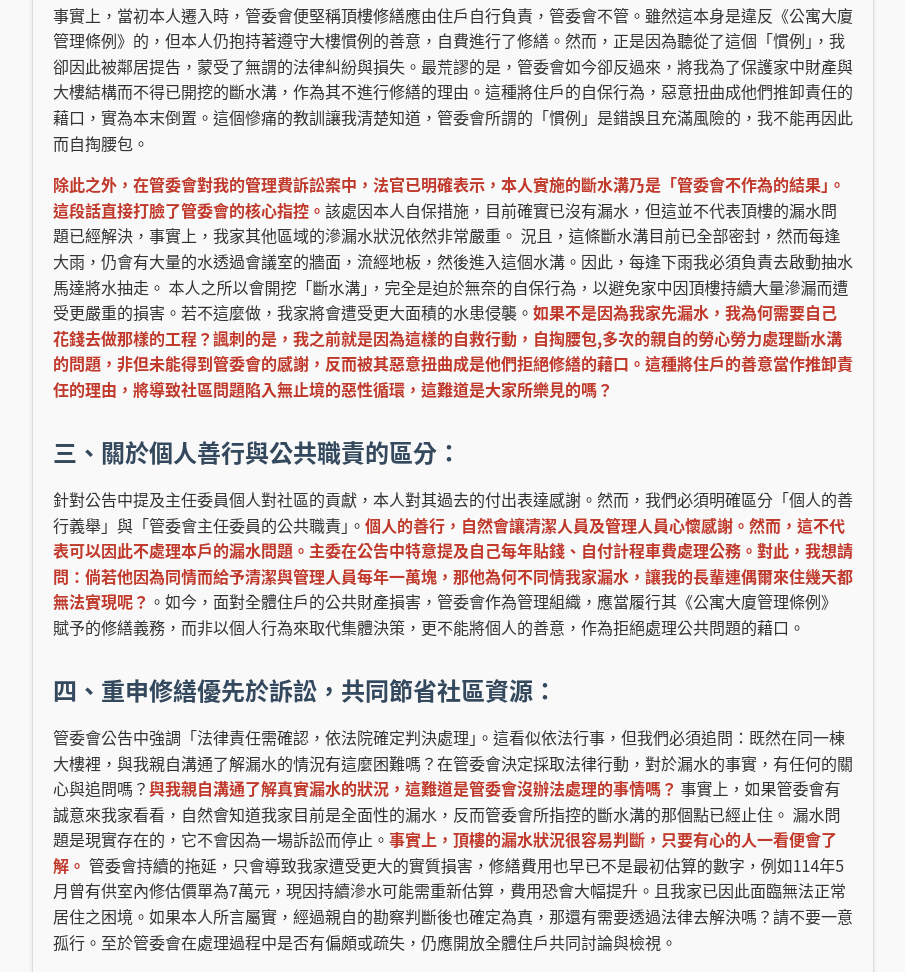
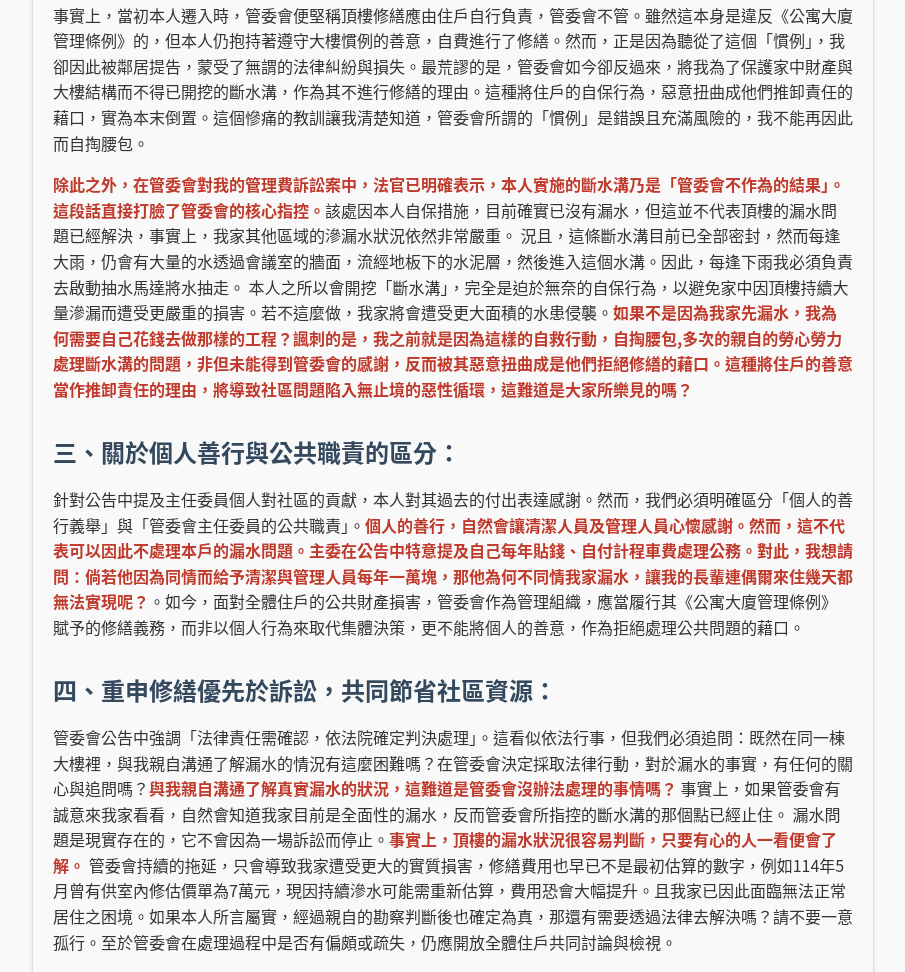
Before and after one commit to jomesbody/my-community-notice, a plain HTML site: page clarification.html in a window 1280 px wide. Shown: the part 1010-1982 px from the top of the page, without its empty margins (187-1092 px from the left). Drawn offline with Linux system fonts and the light colour scheme.

Commit message:
Add files via upload

```diff
--- a/clarification.html
+++ b/clarification.html
@@ -82,7 +82,7 @@
     <h2>二、關於「挖掘凹槽」的指控與真相：</h2>
     <p>管委會公告中指控本人「於其頂樓挖掘一條...凹槽所致」的說法，<strong>與事實不符，且存在本末倒置之虞</strong>。主委甚至在公告中對該「凹槽」的長寬高等細節進行<strong>錯誤描述</strong>（寬約10公分、深約5公分、長約五公尺），此一<strong>明顯的事實錯誤，顯示未充分了解現場狀況。，根本不了解斷水溝的真實存在與狀況，更遑論與本人討論解決方案</strong>。</p>
     <p>事實上，當初本人遷入時，管委會便堅稱頂樓修繕應由住戶自行負責，管委會不管。雖然這本身是違反《公寓大廈管理條例》的，但本人仍抱持著遵守大樓慣例的善意，自費進行了修繕。然而，正是因為聽從了這個「慣例」，我卻因此被鄰居提告，蒙受了無謂的法律糾紛與損失。最荒謬的是，管委會如今卻反過來，將我為了保護家中財產與大樓結構而不得已開挖的斷水溝，作為其不進行修繕的理由。這種將住戶的自保行為，惡意扭曲成他們推卸責任的藉口，實為本末倒置。這個慘痛的教訓讓我清楚知道，管委會所謂的「慣例」是錯誤且充滿風險的，我不能再因此而自掏腰包。</p>
-    <p><strong>除此之外，在管委會對我的管理費訴訟案中，法官已明確表示，本人實施的斷水溝乃是「管委會不作為的結果」。這段話直接打臉了管委會的核心指控。</strong>該處因本人自保措施，目前確實已沒有漏水，但這並不代表頂樓的漏水問題已經解決，事實上，我家其他區域的滲漏水狀況依然非常嚴重。 況且，這條斷水溝目前已全部密封，然而每逢大雨，仍會有大量的水透過會議室的牆面，流經地板，然後進入這個水溝。因此，每逢下雨我必須負責去啟動抽水馬達將水抽走。 本人之所以會開挖「斷水溝」，完全是迫於無奈的自保行為，以避免家中因頂樓持續大量滲漏而遭受更嚴重的損害。若不這麼做，我家將會遭受更大面積的水患侵襲。<strong>如果不是因為我家先漏水，我為何需要自己花錢去做那樣的工程？諷刺的是，我之前就是因為這樣的自救行動，自掏腰包,多次的親自的勞心勞力處理斷水溝的問題，非但未能得到管委會的感謝，反而被其惡意扭曲成是他們拒絕修繕的藉口。這種將住戶的善意當作推卸責任的理由，將導致社區問題陷入無止境的惡性循環，這難道是大家所樂見的嗎？</strong></p>
+    <p><strong>除此之外，在管委會對我的管理費訴訟案中，法官已明確表示，本人實施的斷水溝乃是「管委會不作為的結果」。這段話直接打臉了管委會的核心指控。</strong>該處因本人自保措施，目前確實已沒有漏水，但這並不代表頂樓的漏水問題已經解決，事實上，我家其他區域的滲漏水狀況依然非常嚴重。 況且，這條斷水溝目前已全部密封，然而每逢大雨，仍會有大量的水透過會議室的牆面，流經地板下的水泥層，然後進入這個水溝。因此，每逢下雨我必須負責去啟動抽水馬達將水抽走。 本人之所以會開挖「斷水溝」，完全是迫於無奈的自保行為，以避免家中因頂樓持續大量滲漏而遭受更嚴重的損害。若不這麼做，我家將會遭受更大面積的水患侵襲。<strong>如果不是因為我家先漏水，我為何需要自己花錢去做那樣的工程？諷刺的是，我之前就是因為這樣的自救行動，自掏腰包,多次的親自的勞心勞力處理斷水溝的問題，非但未能得到管委會的感謝，反而被其惡意扭曲成是他們拒絕修繕的藉口。這種將住戶的善意當作推卸責任的理由，將導致社區問題陷入無止境的惡性循環，這難道是大家所樂見的嗎？</strong></p>
 
     <h2>三、關於個人善行與公共職責的區分：</h2>
     <p>針對公告中提及主任委員個人對社區的貢獻，本人對其過去的付出表達感謝。然而，我們必須明確區分「個人的善行義舉」與「管委會主任委員的公共職責」。<strong>個人的善行，自然會讓清潔人員及管理人員心懷感謝。然而，這不代表可以因此不處理本戶的漏水問題。主委在公告中特意提及自己每年貼錢、自付計程車費處理公務。對此，我想請問：倘若他因為同情而給予清潔與管理人員每年一萬塊，那他為何不同情我家漏水，讓我的長輩連偶爾來住幾天都無法實現呢？</strong>。如今，面對全體住戶的公共財產損害，管委會作為管理組織，應當履行其《公寓大廈管理條例》賦予的修繕義務，而非以個人行為來取代集體決策，更不能將個人的善意，作為拒絕處理公共問題的藉口。</p>
```
